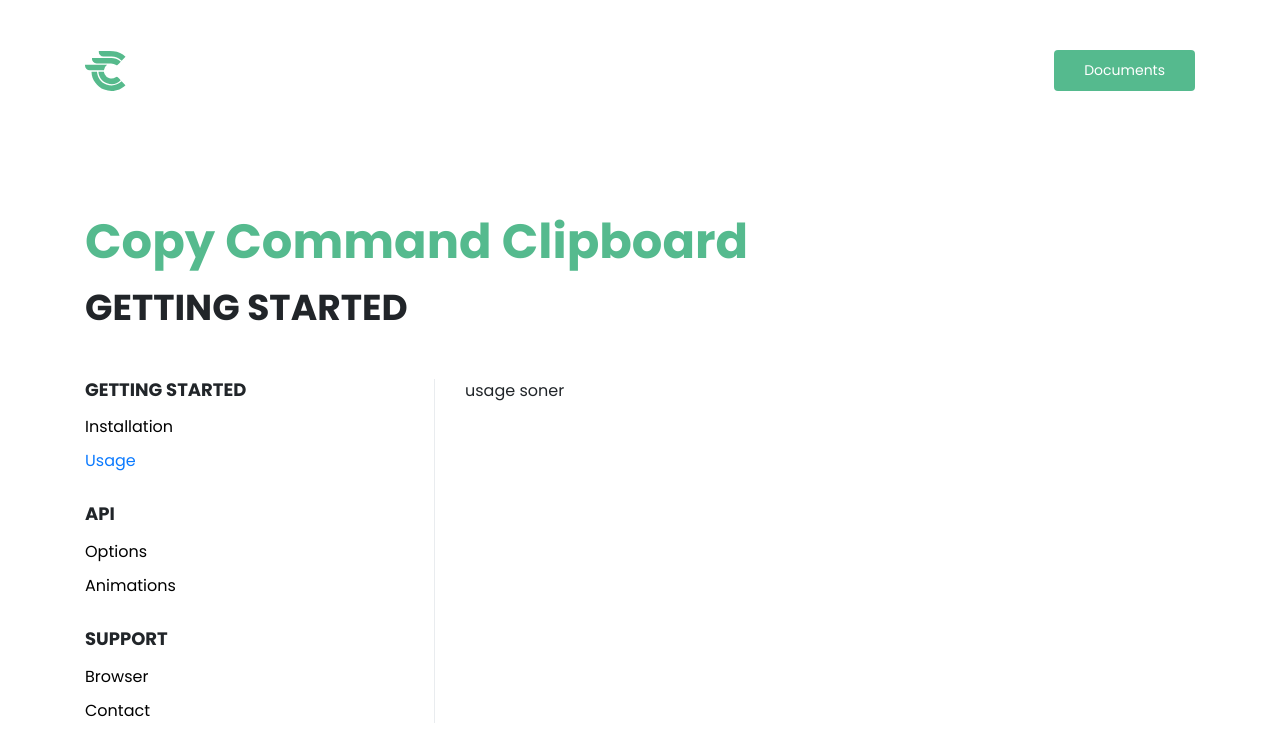
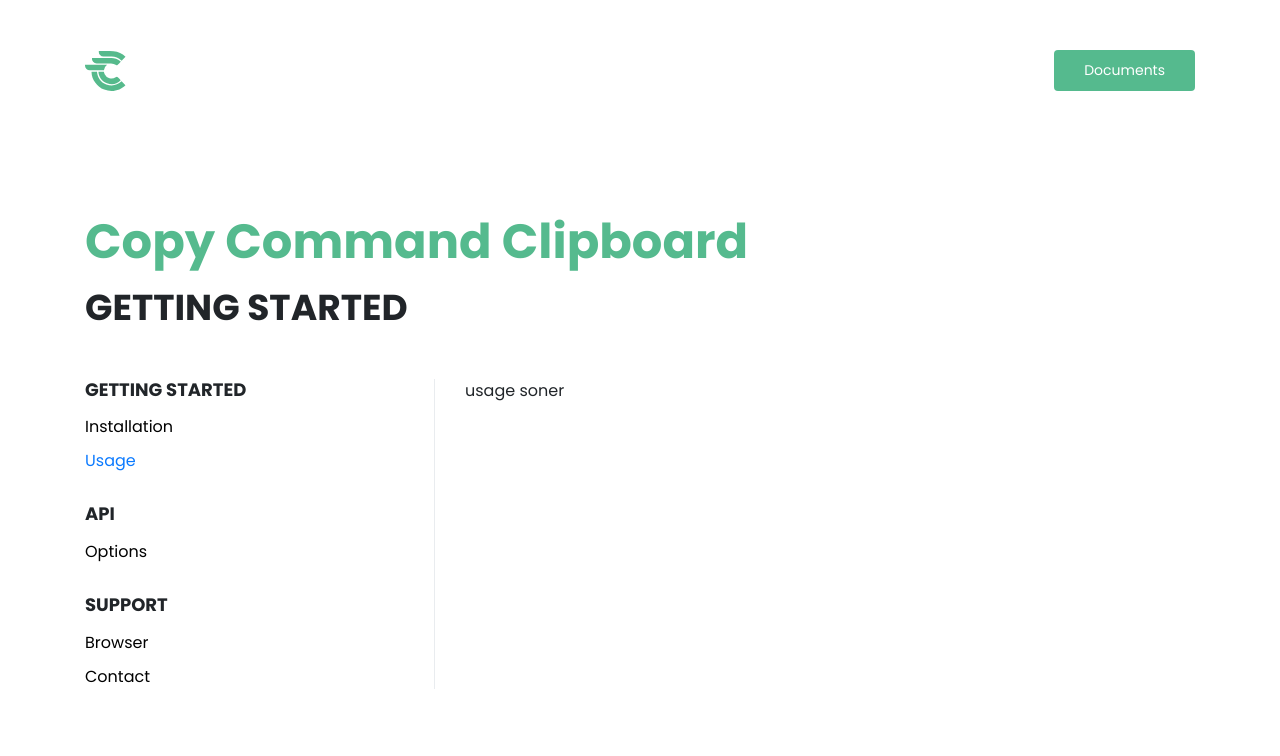
Before and after one commit to copy-command-clipboard/copy-command-clipboard-website, a Vue app: page /usage in a window 1280 px wide. Shown: the top 756 px of the page. Built offline with nearby package versions, Linux system fonts and the light colour scheme.

Commit message:
Sidebar data development.

```diff
--- a/src/components/sidebar/data.js
+++ b/src/components/sidebar/data.js
@@ -23,11 +23,6 @@ export default [
         id: "sidebar.api.options.title",
         title: "Options",
         url: "/options"
-      },
-      {
-        id: "sidebar.api.classes.title",
-        title: "Animations",
-        url: "/animations"
       }
     ]
   },
```
